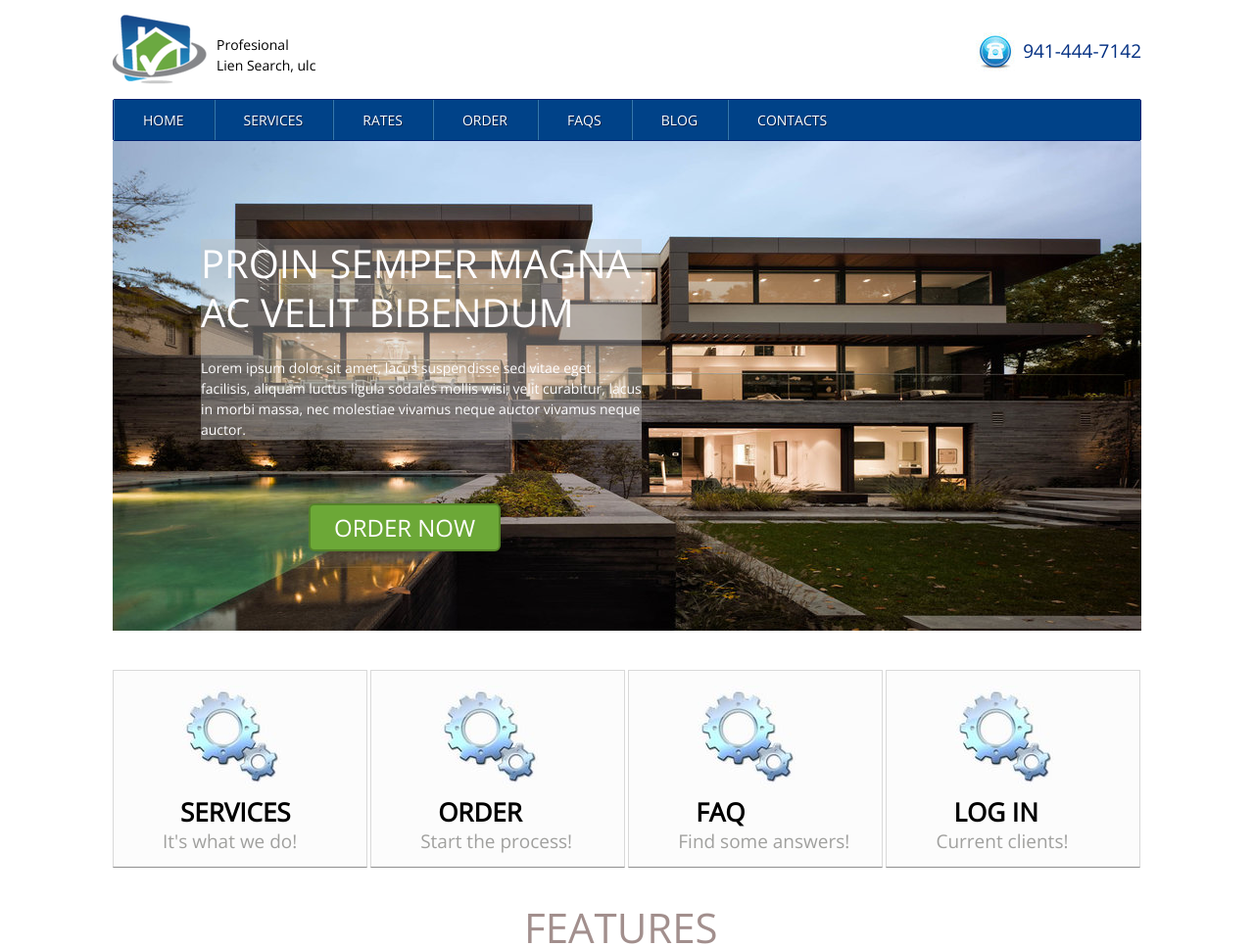
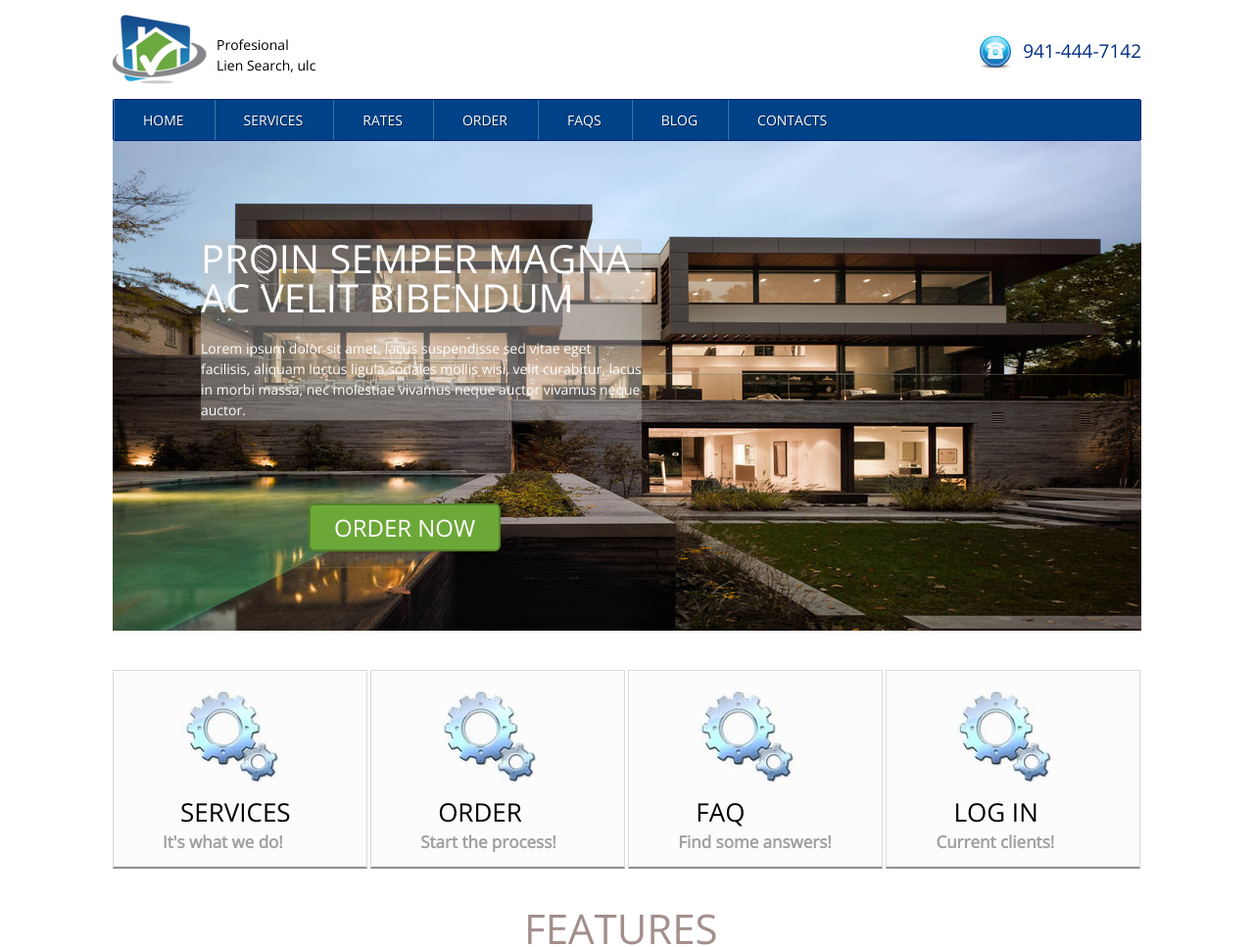
Before and after one commit to nikolaknot/site-project, a website: page index.html in a window 1280 px wide. Shown: the top 967 px of the page at 98% size. Drawn offline with nearby package versions, Linux system fonts and the light colour scheme.

Commit message:
trying not to drm!

```diff
--- a/css-style/style.css
+++ b/css-style/style.css
@@ -146,7 +146,7 @@ body {
   font-size: 40px;
   font-weight: 100;
   color: #FFFEFF;
-  line-height: 50px;
+  line-height: 40px;
 }
 
 .transparent-text {
@@ -185,6 +185,7 @@ body {
   background-color: #FCFCFC;
   border-style: solid;
   border-width: 1px;
+  border-bottom-width: 2px;
   border-color: #D9D9D9;
   width: 259.5px;
   border-bottom-color: #8F8F8F;
@@ -201,21 +202,24 @@ body {
 
 .shop-header {
   font-size: 26px;
+  font-weight: 400;
   margin: 0 68px;
   line-height: 1.5;
 }
 
-/* Iz nekog meni nepoznatog razloga ne zeli da selektuje 3ci element unutar parent div-a.
+
 
 .shop-container h2:nth-child(3){
   margin: 0 80px;
 }
 
-*/
+
+
 
 .shop-text {
   color: #A0A09E;
-  font-size: 19px;
+  font-size: 17px;
+  font-weight: 600;
   display: inline-block;
   padding: 0 0 15px 50px;
 }
@@ -234,7 +238,7 @@ body {
   color: #A28F8D;
   margin: 50px 40%;
   font-size: 42px;
-  font-weight: 300;
+  font-weight: 100;
 }
 
 .feature-divs {
```
